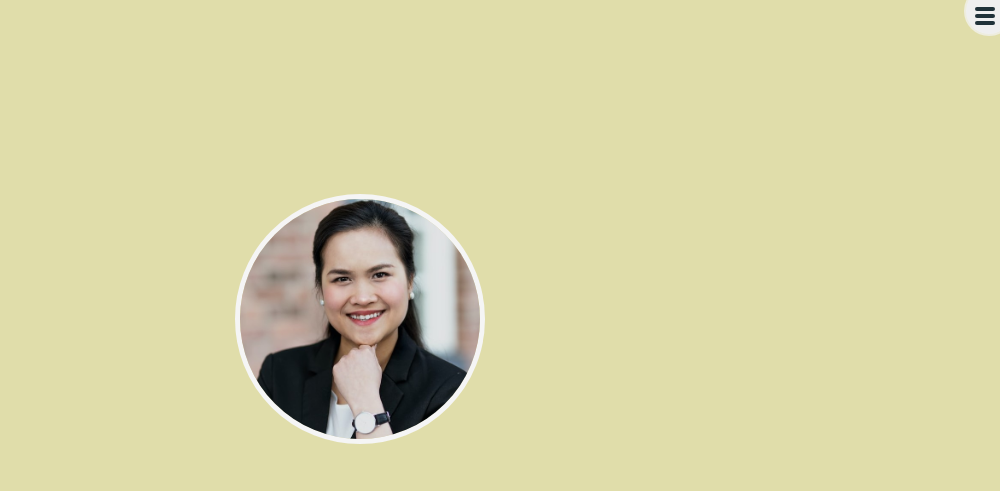
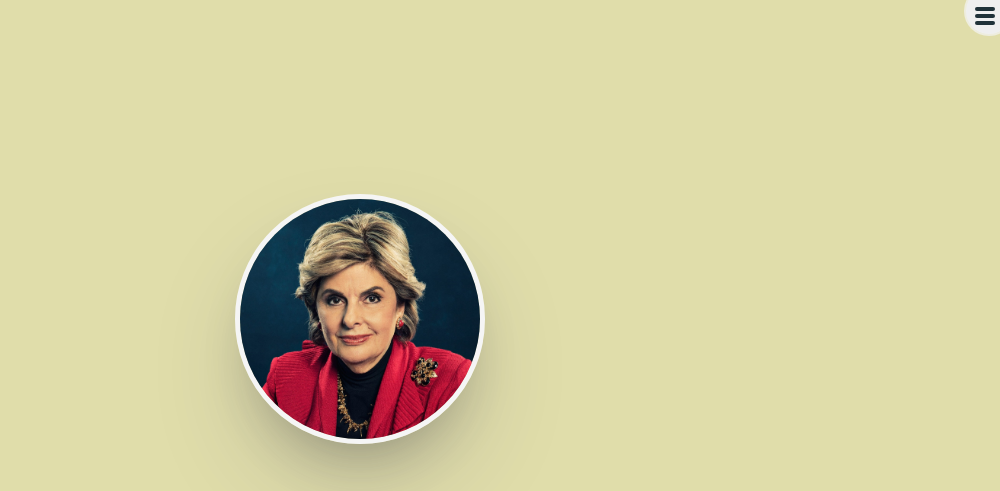
Before and after one commit to AbdoMoh96/cool_menu_website, a website with bundled scripts: page public/index.html in a window 1280 px wide. Shown: the top 491 px of the page, without its empty margins (280-1280 px from the left). Built offline with nearby package versions, Linux system fonts and the light colour scheme.

Commit message:
cool-menu#1.0.2

```diff
--- a/public/index.html
+++ b/public/index.html
@@ -9,7 +9,7 @@
 
     <main id="main">
 
-      <img src="./img/profile/woman.jfif" alt="image_here">
+      <img src="./img/profile/gloria-allred.jpg" alt="image_here">
 
       <h1> <span>Gloria</span> Allred</h1>
 
--- a/src/home/scss/sections/main.scss
+++ b/src/home/scss/sections/main.scss
@@ -22,6 +22,7 @@
     border-radius: 50%;
     border: 5px solid whitesmoke;
     margin-bottom: 50px;
+    box-shadow: rgba(50, 50, 93, 0.25) 0px 50px 100px -20px, rgba(0, 0, 0, 0.3) 0px 30px 60px -30px, rgba(10, 37, 64, 0.35) 0px -2px 6px 0px inset;
   }
 
 
```
Also changed, not shown: public/img/profile/gloria-allred.jpg (added).
